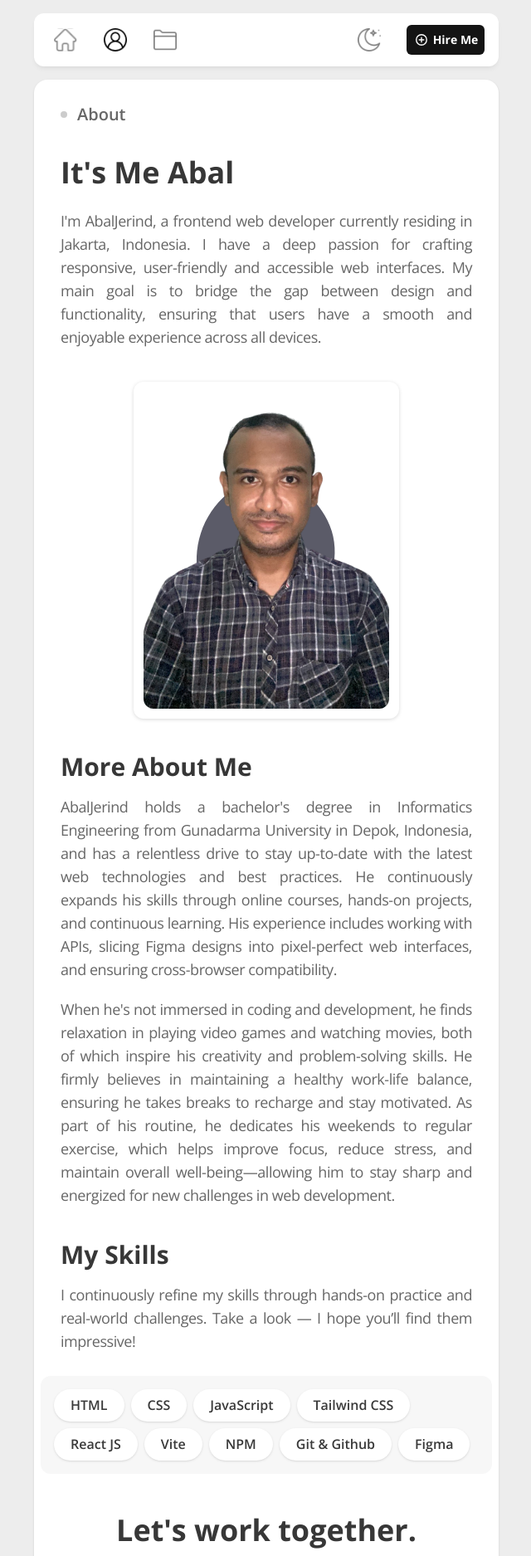
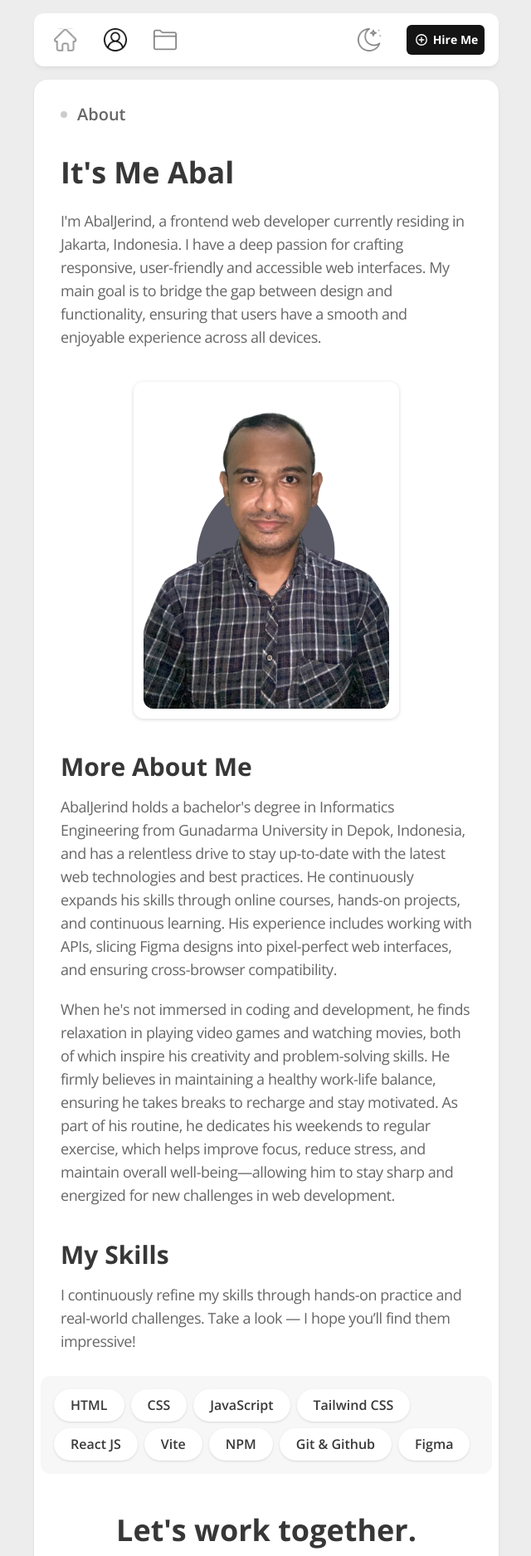
Before and after one commit to Abaljerind/portofolio-jerind, a React (Vite) app: page /about in a window 1280 px wide. Shown: the top 1875 px of the page at 83% size, without its empty margins (319-959 px from the left). Built offline with nearby package versions, Linux system fonts and the light colour scheme.

Commit message:
Remove styles for text-justify

```diff
--- a/src/pages/About.jsx
+++ b/src/pages/About.jsx
@@ -34,7 +34,7 @@ function About() {
           <h2 className="mb-4 text-3xl font-bold text-[#373737] md:mt-4 md:mb-6 md:text-4xl dark:text-white">
             It's Me Abal
           </h2>
-          <p className="mb-10 text-justify text-[16px] leading-7 tracking-tight text-[#666666] md:text-lg dark:text-[#C0C0C0]">
+          <p className="mb-10 text-[16px] leading-7 tracking-tight text-[#666666] md:text-lg dark:text-[#C0C0C0]">
             I'm AbalJerind, a frontend web developer currently residing in
             Jakarta, Indonesia. I have a deep passion for crafting responsive,
             user-friendly and accessible web interfaces. My main goal is to
@@ -63,7 +63,7 @@ function About() {
           <h2 className="mb-4 text-3xl font-bold text-[#373737] dark:text-white">
             More About Me
           </h2>
-          <p className="mb-5 text-justify text-[16px] leading-7 tracking-tight text-[#666666] md:text-lg dark:text-[#C0C0C0]">
+          <p className="mb-5 text-[16px] leading-7 tracking-tight text-[#666666] md:text-lg dark:text-[#C0C0C0]">
             AbalJerind holds a bachelor's degree in Informatics Engineering from
             Gunadarma University in Depok, Indonesia, and has a relentless drive
             to stay up-to-date with the latest web technologies and best
@@ -72,7 +72,7 @@ function About() {
             includes working with APIs, slicing Figma designs into pixel-perfect
             web interfaces, and ensuring cross-browser compatibility.
           </p>
-          <p className="mb-10 text-justify text-[16px] leading-7 tracking-tight text-[#666666] md:text-lg dark:text-[#C0C0C0]">
+          <p className="mb-10 text-[16px] leading-7 tracking-tight text-[#666666] md:text-lg dark:text-[#C0C0C0]">
             When he's not immersed in coding and development, he finds
             relaxation in playing video games and watching movies, both of which
             inspire his creativity and problem-solving skills. He firmly
@@ -88,7 +88,7 @@ function About() {
           <h2 className="mb-4 px-4 text-3xl font-bold text-[#373737] dark:text-white">
             My Skills
           </h2>
-          <p className="mb-5 px-4 text-justify text-[16px] leading-7 tracking-tight text-[#666666] md:text-lg lg:mb-7 dark:text-[#C0C0C0]">
+          <p className="mb-5 px-4 text-[16px] leading-7 tracking-tight text-[#666666] md:text-lg lg:mb-7 dark:text-[#C0C0C0]">
             I continuously refine my skills through hands-on practice and
             real-world challenges. Take a look — I hope you’ll find them
             impressive!
--- a/src/pages/Contact.jsx
+++ b/src/pages/Contact.jsx
@@ -58,7 +58,7 @@ function Contact() {
           <h2 className="mb-4 text-3xl font-bold text-[#373737] md:text-4xl dark:text-white">
             Frontend Request
           </h2>
-          <p className="mb-8 text-justify text-[16px] leading-7 tracking-tight text-[#666666] md:text-lg dark:text-[#C0C0C0]">
+          <p className="mb-8 text-[16px] leading-7 tracking-tight text-[#666666] md:text-lg dark:text-[#C0C0C0]">
             Have an idea and need a developer to bring your design to life?
             Reach out now
           </p>
--- a/src/pages/Project.jsx
+++ b/src/pages/Project.jsx
@@ -20,7 +20,7 @@ function Project() {
           <h2 className="mb-4 text-3xl font-bold text-[#373737] md:mt-4 md:mb-6 md:text-4xl dark:text-white">
             My Works
           </h2>
-          <p className="mb-10 text-justify text-[16px] leading-7 tracking-tight text-[#666666] md:text-lg dark:text-[#C0C0C0]">
+          <p className="mb-10 text-[16px] leading-7 tracking-tight text-[#666666] md:text-lg dark:text-[#C0C0C0]">
             Explore my portfolio, where clean code meets seamless design. I
             craft responsive and user-friendly web experiences that engage and
             inspire.
```
